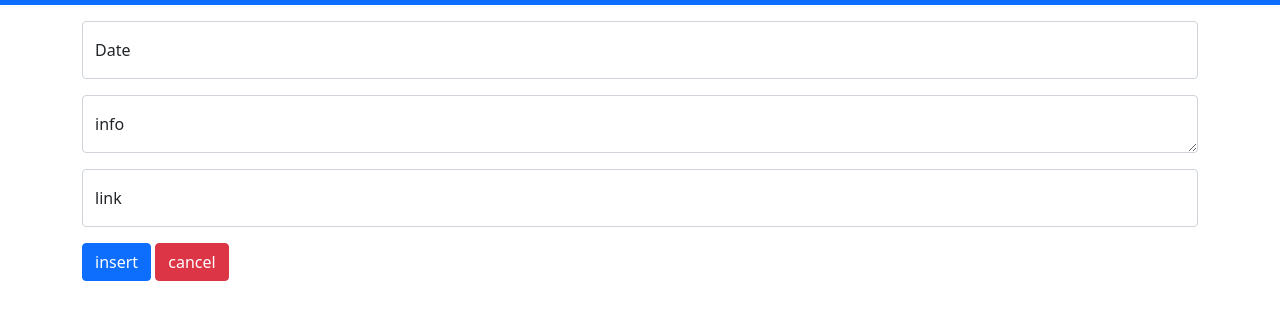
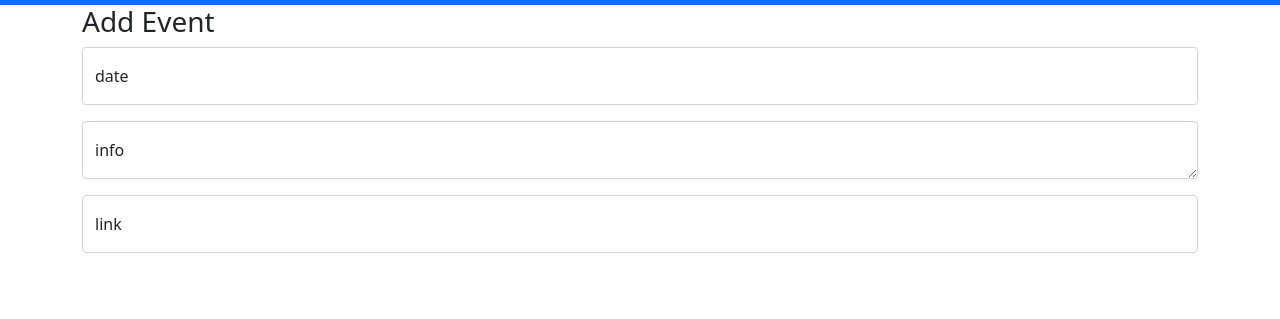
Before and after one commit to caseydean8/JStanleyMusic, a plain HTML site: page admin.html in a window 1280 px wide. Shown: the part 83-402 px from the top of the page. Drawn offline with nearby package versions, Linux system fonts and the light colour scheme; no server answers.

Commit message:
insert form created in admin.js

```diff
--- a/admin.html
+++ b/admin.html
@@ -48,7 +48,8 @@
     </div>
   </nav>
   <div class="container">
-    <form id="form">
+    <div id="form-container"></div>
+    <!-- <form id="form">
       <div class="form-floating my-3">
         <input id="date" type="text" class="form-control" placeholder="date">
         <label for="floatingInput">Date</label>
@@ -63,7 +64,7 @@
       </div>
       <button class="btn btn-primary mb-3" id="insert">insert</button>
       <button class="btn btn-danger mb-3" id="cancel">cancel</button>
-    </form>
+    </form> -->
     <div id="event-list" class="pb-5"></div>
   </div>
 </body>
--- a/assets/modules/admin.js
+++ b/assets/modules/admin.js
@@ -15,16 +15,26 @@ const app = initializeApp(firebaseConfig);
 const db = getDatabase(app);
 const dbRef = ref(db);
 
-const date = document.getElementById("date");
-const link = document.getElementById("link");
-const info = document.getElementById("info");
+let date = document.getElementById("date");
+let link = document.getElementById("link");
+let info = document.getElementById("info");
 
 const insert = document.getElementById("insert");
-const select = document.getElementById("select");
+// const select = document.getElementById("select");
 const updateBtn = document.getElementById("update");
-
+const formContainer = document.getElementById("form-container");
+// Add event form
+function addEvent() {
+  console.log("addEvent fired");
+  const addEvent = document.createElement("h3")
+  addEvent.innerHTML = "Add Event"
+  formContainer.appendChild(addEvent);
+  updateForm("form-container");
+}
+addEvent();
 // insert data function
 function insertData() {
+  console.log("Insert data function fired");
   const eventId = Date.now();
   set(ref(db, `event/ ${eventId}`), {
     date: date.value,
@@ -39,7 +49,7 @@ function insertData() {
 }
 
 // insert button event
-insert.addEventListener("click", insertData);
+// insert.addEventListener("click", insertData);
 
 // multiple attributes helper function
 function multiAttributes(elem, attrs) {
@@ -96,30 +106,33 @@ function eventList(id, date, link, info) {
 // get data
 function getAllEvents() {
   get(child(dbRef, "event")).then((snapshot) => {
-    snapshot.forEach((childSnapshot) => {
-      const eventId = childSnapshot.key;
-      const eventDate = childSnapshot.val().date;
-      const eventInfo = childSnapshot.val().info;
-      const eventLink = childSnapshot.val().link;
-      eventList(eventId, eventDate, eventInfo, eventLink);
-    });
+    snapshot
+      .forEach((childSnapshot) => {
+        const eventId = childSnapshot.key;
+        const eventDate = childSnapshot.val().date;
+        const eventInfo = childSnapshot.val().info;
+        const eventLink = childSnapshot.val().link;
+        eventList(eventId, eventDate, eventInfo, eventLink);
+      })
+      .catch((err) => console.error(err));
   });
 }
 window.onload = getAllEvents;
 
 // fetch and review data to update
 function reviewUpdate(id) {
+  console.log(`reviewUpdate fired`);
   get(child(dbRef, `event/${id}`))
     .then((snapshot) => {
       if (snapshot.exists()) {
+        updateForm(id);
         date.value = snapshot.val().date;
         info.value = snapshot.val().info;
         link.value = snapshot.val().link;
         const updateWarn = document.createElement("p");
-        updateWarn.innerHTML = "update info at form on top of page.";
+        updateWarn.innerHTML = "update information below.";
         multiAttributes(updateWarn, { class: "ms-3 text-danger" });
         document.getElementById(id).appendChild(updateWarn);
-        updateForm(id);
       } else {
         console.log("no data found");
       }
@@ -129,38 +142,29 @@ function reviewUpdate(id) {
 
 // update form
 function updateForm(id) {
-  const dateInput = document.createElement("input");
-  multiAttributes(dateInput, {
-    id: "upDate",
+  date = document.createElement("input");
+  multiAttributes(date, {
+    id: "date",
     class: "form-control mb-3",
     type: "text",
     placeholder: "date",
   });
-  const dateLabel = document.createElement("label");
-  dateLabel.setAttribute("for", "floatingInput");
-  dateLabel.innerHTML = "date";
 
-  const infoInput = document.createElement("textarea");
-  multiAttributes(infoInput, {
-    id: "upInfo",
+  info = document.createElement("textarea");
+  multiAttributes(info, {
+    id: "info",
     class: "form-control mb-3",
     type: "text",
     placeholder: "info",
   });
-  const infoLabel = document.createElement("label");
-  dateLabel.setAttribute("for", "floatingInput");
-  infoLabel.innerHTML = "info";
 
-  const linkInput = document.createElement("input");
-  multiAttributes(linkInput, {
-    id: "uplink",
+  link = document.createElement("input");
+  multiAttributes(link, {
+    id: "link",
     class: "form-control mb-3",
     type: "link",
     placeholder: "link",
   });
-  const linkLabel = document.createElement("label");
-  linkLabel.setAttribute("for", "floatingInput");
-  linkLabel.innerHTML = "link";
 
   const updateDbBtn = document.createElement("button");
   multiAttributes(updateDbBtn, {
@@ -169,18 +173,23 @@ function updateForm(id) {
   });
   updateDbBtn.innerHTML = "update";
 
-  const inputs = [dateInput, infoInput, linkInput];
-  const labels = [dateLabel, infoLabel, linkLabel];
+  const inputs = [date, info, link];
+  const labels = ["date", "info", "link"];
 
   const updateForm = document.getElementById(id);
 
   for (let i = 0; i < inputs.length; i++) {
     const floatingForm = document.createElement("form");
-    floatingForm.setAttribute("class", "form-floating mx-3");
-    floatingForm.setAttribute("id", inputs[i]);
+    multiAttributes(floatingForm, {
+      id: inputs[i],
+      class: "form-floating",
+    });
+    const label = document.createElement("label");
+    label.setAttribute("for", inputs[i]);
+    label.innerHTML = labels[i];
     updateForm.appendChild(floatingForm);
-    floatingForm.appendChild(inputs[i])
-    floatingForm.appendChild(labels[i])
+    floatingForm.appendChild(inputs[i]);
+    floatingForm.appendChild(label);
   }
 }
 
```
